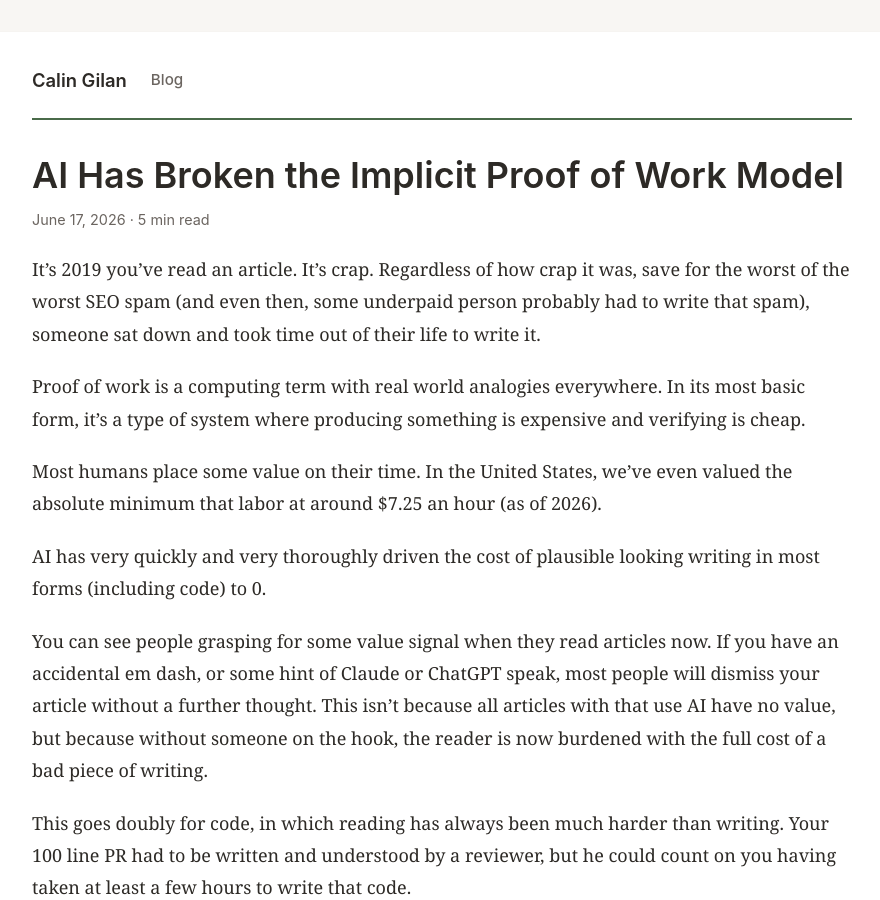
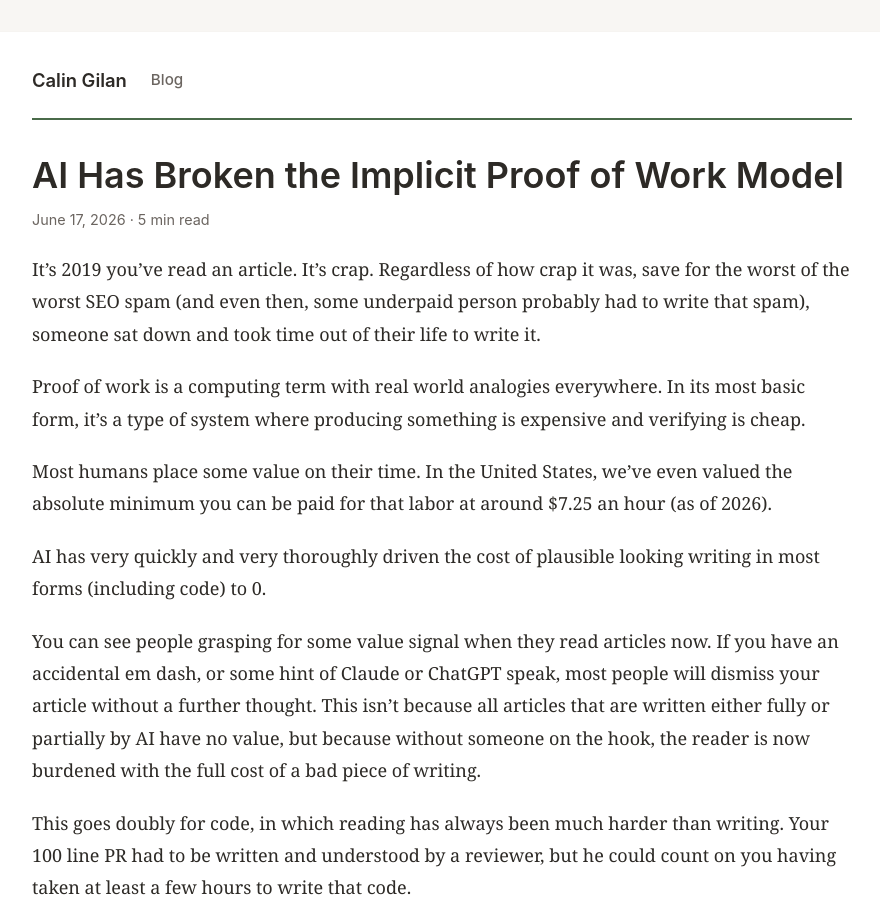
Before and after one commit to califlower/califlower.github.io, a Jekyll site: the page built from blog/_posts/2026-06-17-ai-has-broken-the-implicit-proof-of-work-model.md, in a window 1280 px wide and 900 px high. Shown: the whole window, without its empty margins (198-1078 px from the left). Built offline with Jekyll 4.4.1, drawn with Linux system fonts in a browser that asks for light colours; comment, search, counter and statistics services are not loaded.

Commit message:
Fix proof of work post wording

```diff
--- a/blog/_posts/2026-06-17-ai-has-broken-the-implicit-proof-of-work-model.md
+++ b/blog/_posts/2026-06-17-ai-has-broken-the-implicit-proof-of-work-model.md
@@ -10,11 +10,11 @@ It’s 2019 you’ve read an article. It’s crap. Regardless of how crap it was
 
 Proof of work is a computing term with real world analogies everywhere. In its most basic form, it’s a type of system where producing something is expensive and verifying is cheap.
 
-Most humans place some value on their time. In the United States, we’ve even valued the absolute minimum that labor at around $7.25 an hour (as of 2026).
+Most humans place some value on their time. In the United States, we’ve even valued the absolute minimum you can be paid for that labor at around $7.25 an hour (as of 2026).
 
 AI has very quickly and very thoroughly driven the cost of plausible looking writing in most forms (including code) to 0.
 
-You can see people grasping for some value signal when they read articles now. If you have an accidental em dash, or some hint of Claude or ChatGPT speak, most people will dismiss your article without a further thought. This isn’t because all articles with that use AI have no value, but because without someone on the hook, the reader is now burdened with the full cost of a bad piece of writing.
+You can see people grasping for some value signal when they read articles now. If you have an accidental em dash, or some hint of Claude or ChatGPT speak, most people will dismiss your article without a further thought. This isn’t because all articles that are written either fully or partially by AI have no value, but because without someone on the hook, the reader is now burdened with the full cost of a bad piece of writing.
 
 This goes doubly for code, in which reading has always been much harder than writing. Your 100 line PR had to be written and understood by a reviewer, but he could count on you having taken at least a few hours to write that code.
 
```
